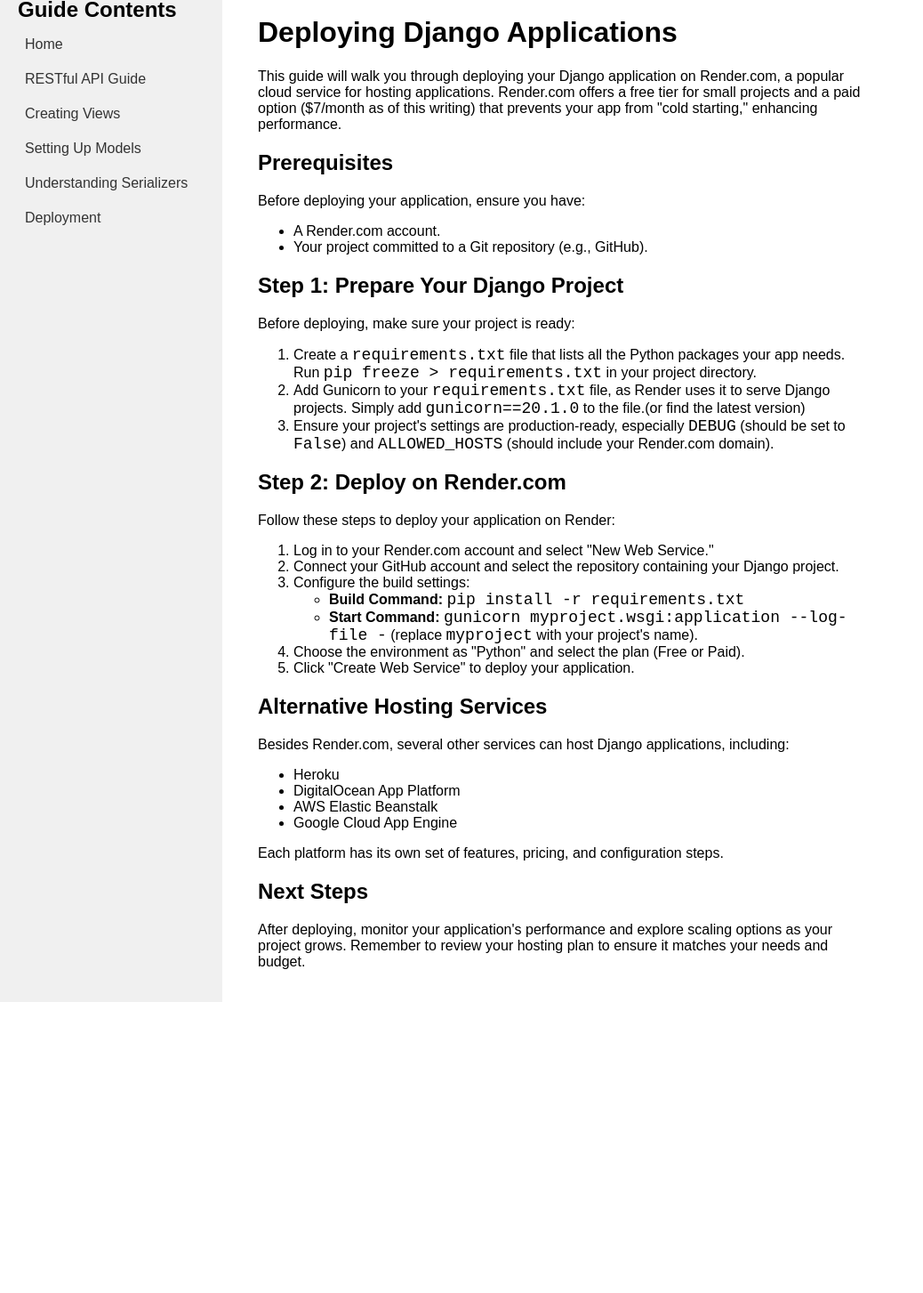
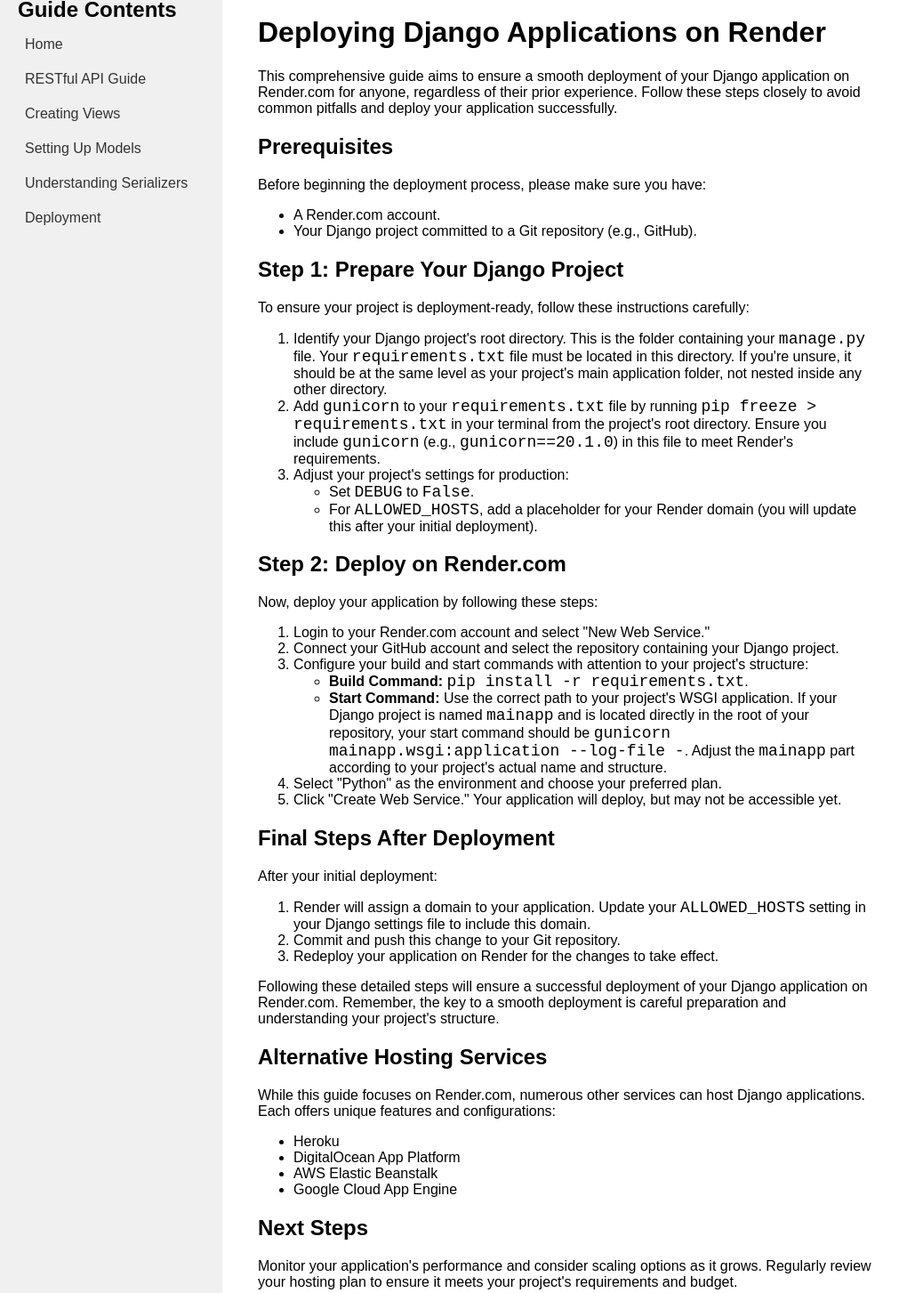
Before and after one commit to tm-LBenson/django-instructions, a plain HTML site: page deployment.html in a window 1280 px wide. Shown: the part 23-1476 px from the top of the page at 89% size, without its empty margins (0-1038 px from the left). Before the commit the page ends 1149 px from the top, so only its background shows below. Drawn offline with nearby package versions, Linux system fonts and the light colour scheme.

Commit message:
update deployment instructions

```diff
--- a/deployment.html
+++ b/deployment.html
@@ -3,7 +3,7 @@
 <head>
     <meta charset="UTF-8">
     <meta name="viewport" content="width=device-width, initial-scale=1.0">
-    <title>Deploying Django Applications</title>
+    <title>Deploying Django Applications on Render</title>
     <link rel="stylesheet" href="styles.css">
     <link rel="icon" type="image/svg+xml" href="favicon.svg">
 </head>
@@ -23,51 +23,65 @@
         </nav>
     </div>
     <div class="content">
-        <h1>Deploying Django Applications</h1>
-        <p>This guide will walk you through deploying your Django application on Render.com, a popular cloud service for hosting applications. Render.com offers a free tier for small projects and a paid option ($7/month as of this writing) that prevents your app from "cold starting," enhancing performance.</p>
+        <h1>Deploying Django Applications on Render</h1>
+        <p>This comprehensive guide aims to ensure a smooth deployment of your Django application on Render.com for anyone, regardless of their prior experience. Follow these steps closely to avoid common pitfalls and deploy your application successfully.</p>
 
         <h2>Prerequisites</h2>
-        <p>Before deploying your application, ensure you have:</p>
+        <p>Before beginning the deployment process, please make sure you have:</p>
         <ul>
             <li>A Render.com account.</li>
-            <li>Your project committed to a Git repository (e.g., GitHub).</li>
+            <li>Your Django project committed to a Git repository (e.g., GitHub).</li>
         </ul>
 
         <h2>Step 1: Prepare Your Django Project</h2>
-        <p>Before deploying, make sure your project is ready:</p>
+        <p>To ensure your project is deployment-ready, follow these instructions carefully:</p>
         <ol>
-            <li>Create a <code>requirements.txt</code> file that lists all the Python packages your app needs. Run <code>pip freeze > requirements.txt</code> in your project directory.</li>
-            <li>Add Gunicorn to your <code>requirements.txt</code> file, as Render uses it to serve Django projects. Simply add <code>gunicorn==20.1.0</code> to the file.(or find the latest version)</li>
-            <li>Ensure your project's settings are production-ready, especially <code>DEBUG</code> (should be set to <code>False</code>) and <code>ALLOWED_HOSTS</code> (should include your Render.com domain).</li>
+            <li>Identify your Django project's root directory. This is the folder containing your <code>manage.py</code> file. Your <code>requirements.txt</code> file must be located in this directory. If you're unsure, it should be at the same level as your project's main application folder, not nested inside any other directory.</li>
+            <li>Add <code>gunicorn</code> to your <code>requirements.txt</code> file by running <code>pip freeze > requirements.txt</code> in your terminal from the project's root directory. Ensure you include <code>gunicorn</code> (e.g., <code>gunicorn==20.1.0</code>) in this file to meet Render's requirements.</li>
+            <li>Adjust your project's settings for production:
+                <ul>
+                    <li>Set <code>DEBUG</code> to <code>False</code>.</li>
+                    <li>For <code>ALLOWED_HOSTS</code>, add a placeholder for your Render domain (you will update this after your initial deployment).</li>
+                </ul>
+            </li>
         </ol>
 
         <h2>Step 2: Deploy on Render.com</h2>
-        <p>Follow these steps to deploy your application on Render:</p>
+        <p>Now, deploy your application by following these steps:</p>
         <ol>
-            <li>Log in to your Render.com account and select "New Web Service."</li>
+            <li>Login to your Render.com account and select "New Web Service."</li>
             <li>Connect your GitHub account and select the repository containing your Django project.</li>
-            <li>Configure the build settings:
+            <li>Configure your build and start commands with attention to your project's structure:
                 <ul>
-                    <li><strong>Build Command:</strong> <code>pip install -r requirements.txt</code></li>
-                    <li><strong>Start Command:</strong> <code>gunicorn myproject.wsgi:application --log-file -</code> (replace <code>myproject</code> with your project's name).</li>
+                    <li><strong>Build Command:</strong> <code>pip install -r requirements.txt</code>.</li>
+                    <li><strong>Start Command:</strong> Use the correct path to your project's WSGI application. If your Django project is named <code>mainapp</code> and is located directly in the root of your repository, your start command should be <code>gunicorn mainapp.wsgi:application --log-file -</code>. Adjust the <code>mainapp</code> part according to your project's actual name and structure.</li>
                 </ul>
             </li>
-            <li>Choose the environment as "Python" and select the plan (Free or Paid).</li>
-            <li>Click "Create Web Service" to deploy your application.</li>
+            <li>Select "Python" as the environment and choose your preferred plan.</li>
+            <li>Click "Create Web Service." Your application will deploy, but may not be accessible yet.</li>
         </ol>
 
+        <h2>Final Steps After Deployment</h2>
+        <p>After your initial deployment:</p>
+        <ol>
+            <li>Render will assign a domain to your application. Update your <code>ALLOWED_HOSTS</code> setting in your Django settings file to include this domain.</li>
+            <li>Commit and push this change to your Git repository.</li>
+            <li>Redeploy your application on Render for the changes to take effect.</li>
+        </ol>
+
+        <p>Following these detailed steps will ensure a successful deployment of your Django application on Render.com. Remember, the key to a smooth deployment is careful preparation and understanding your project's structure.</p>
+
         <h2>Alternative Hosting Services</h2>
-        <p>Besides Render.com, several other services can host Django applications, including:</p>
+        <p>While this guide focuses on Render.com, numerous other services can host Django applications. Each offers unique features and configurations:</p>
         <ul>
             <li>Heroku</li>
             <li>DigitalOcean App Platform</li>
             <li>AWS Elastic Beanstalk</li>
             <li>Google Cloud App Engine</li>
         </ul>
-        <p>Each platform has its own set of features, pricing, and configuration steps.</p>
 
         <h2>Next Steps</h2>
-        <p>After deploying, monitor your application's performance and explore scaling options as your project grows. Remember to review your hosting plan to ensure it matches your needs and budget.</p>
+        <p>Monitor your application's performance and consider scaling options as it grows. Regularly review your hosting plan to ensure it meets your project's requirements and budget.</p>
     </div>
 </main>
 <script src="injectCopyButtons.js"></script>
```
